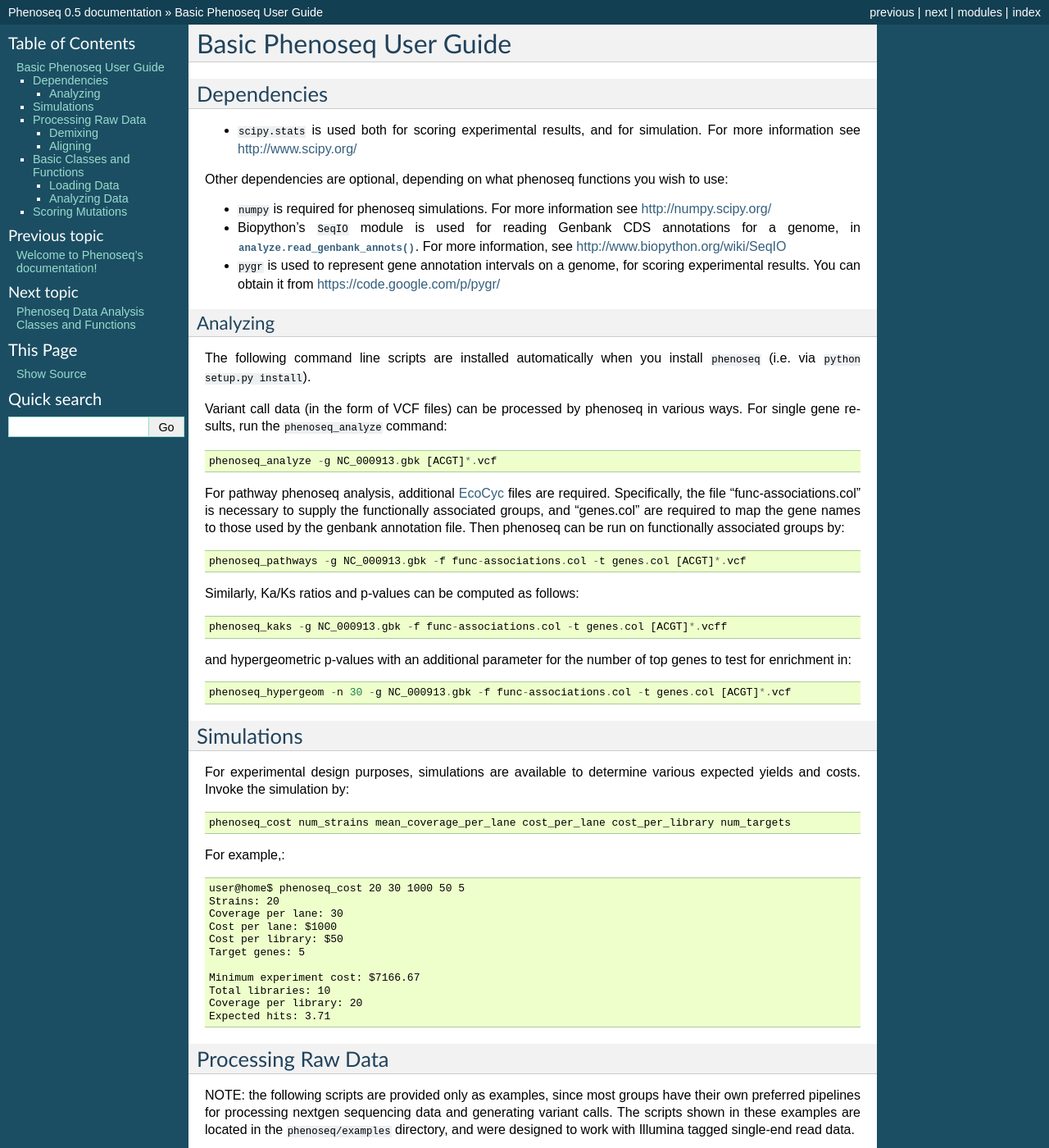
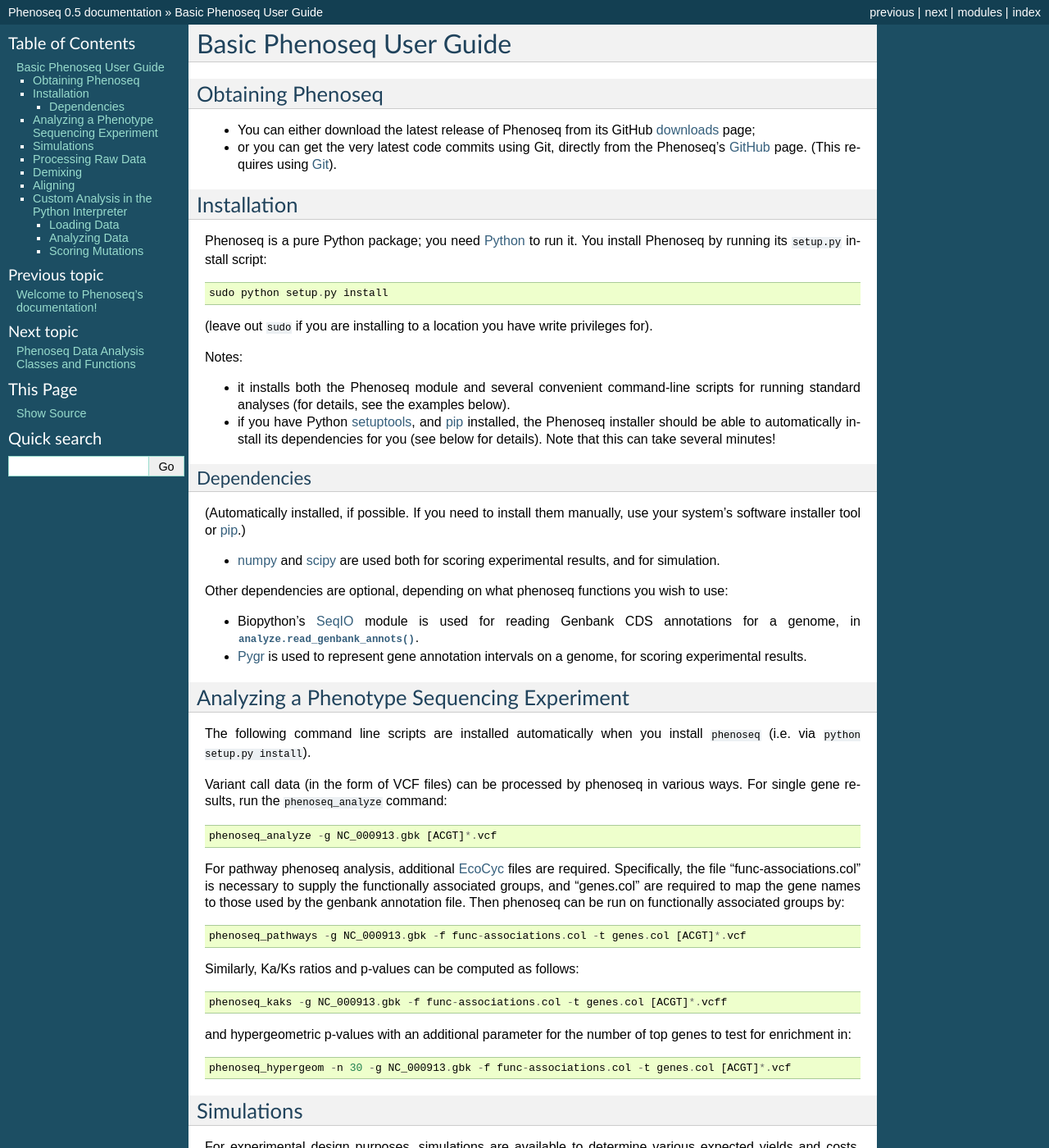
Before and after one commit to cjlee112/phenoseq, a Sphinx documentation site: the page built from doc/usage_tutorial.rst, in a window 1280 px wide and 1400 px high. Shown: the whole window at 82% size. Built offline with Sphinx 7.4.7, drawn with Linux system fonts in a browser that asks for light colours; some of the changed text lies outside the part shown.

Commit message:
adding install docs

```diff
--- a/doc/usage_tutorial.rst
+++ b/doc/usage_tutorial.rst
@@ -3,32 +3,67 @@
 Basic Phenoseq User Guide
 ===========================
 
-------------
-Dependencies
+Obtaining Phenoseq
+------------------
+
+* You can either download the latest release of Phenoseq from its
+  GitHub `downloads <https://github.com/cjlee112/phenoseq/tags>`_ page;
+
+* or you can get the very latest code commits using Git, directly
+  from the Phenoseq's `GitHub <https://github.com/cjlee112/phenoseq>`_ page.
+  (This requires using `Git <http://git-scm.com>`_).
+
+Installation
 ------------
 
-* ``scipy.stats`` is used both for scoring experimental
-  results, and for simulation.  For more information see
-  http://www.scipy.org/
+Phenoseq is a pure Python package; you need
+`Python <http://python.org>`_ to run it.  You install Phenoseq
+by running its ``setup.py`` install script::
+
+  sudo python setup.py install
+
+(leave out ``sudo`` if you are installing to a location you have
+write privileges for).
+
+Notes:
+
+* it installs both the Phenoseq module and several
+  convenient command-line scripts for running standard
+  analyses (for details, see the examples below).
+* if you have Python
+  `setuptools <http://pypi.python.org/pypi/setuptools>`_,
+  and `pip <http://pypi.python.org/pypi/pip>`_
+  installed, the Phenoseq installer should be able to
+  automatically install its dependencies for you (see below
+  for details).  Note that this can take several minutes!
+
+Dependencies
+............
+
+(Automatically installed, if possible.  If you need to install
+them manually, use your system's software installer tool or
+`pip <http://pypi.python.org/pypi/pip>`_.)
+
+* `numpy <http://numpy.scipy.org/>`_ and
+  `scipy <http://www.scipy.org/>`_
+  are used both for scoring experimental
+  results, and for simulation.
 
 Other dependencies are optional, depending on what phenoseq
 functions you wish to use:
 
-* ``numpy`` is required for phenoseq simulations.
-  For more information see http://numpy.scipy.org/
-* Biopython's ``SeqIO`` module is used for reading
+* Biopython's `SeqIO <http://www.biopython.org/wiki/SeqIO>`_
+  module is used for reading
   Genbank CDS annotations for a genome, in
   :func:`analyze.read_genbank_annots()`.
-  For more information, see
-  http://www.biopython.org/wiki/SeqIO
-* ``pygr`` is used to represent gene annotation intervals
+
+* `Pygr <https://code.google.com/p/pygr/>`_
+  is used to represent gene annotation intervals
   on a genome, for scoring experimental results.
-  You can obtain it from https://code.google.com/p/pygr/
 
 
-
-Analyzing
----------
+Analyzing a Phenotype Sequencing Experiment
+-------------------------------------------
 
 The following command line scripts are installed automatically
 when you install ``phenoseq`` (i.e. via ``python setup.py install``).
@@ -56,7 +91,7 @@ test for enrichment in::
 
     phenoseq_hypergeom -n 30 -g NC_000913.gbk -f func-associations.col -t genes.col [ACGT]*.vcf
 
-------------
+
 Simulations
 ------------
 
@@ -79,7 +114,7 @@ For example,::
     Coverage per library: 20
     Expected hits: 3.71
 
--------------------
+
 Processing Raw Data
 -------------------
 
@@ -153,50 +188,31 @@ for more information on using novoalign.
 
 
 
----------------------------
-Basic Classes and Functions
----------------------------
+Custom Analysis in the Python Interpreter
+-----------------------------------------
 
 If the default usage is not sufficent, basic access to the processed data is easy.
 
 Loading Data
-------------
+............
 
 Initially, the data must be loaded from the processed files. First, the annotated reference genome is needed to determine if mutations are synonymous and in coding regions::
 
-	>>> from analyze import *
+	>>> from phenoseq.analyze import *
 	>>> annotated_genome_filename = "NC_000913.gbk"
 	>>> annodb, al, dna = read_genbank_annots(annotated_genome_filename)
 
-This might take a couple of minutes on modest hardware. Next, read in the data from the *.vcf files. In Bash, the argument ``[ACGT]*.vcf`` (from above) expands to something like::
+This might take a couple of minutes on modest hardware. Next, read in the data from the VCF files.  In python, use::
 
-	user@home:~/phenoseq$ echo [ACGT]*.vcf
-	ACAGTG.vcf ACTTGA.vcf ATCACG.vcf CAGATC.vcf CGATGT.vcf CTTGTA.vcf GATCAG.vcf GCCAAT.vcf TGACCA.vcf TTAGGC.vcf
-
-depending on your tags. In python, use::
-
-	>>> tag_files = ['ACAGTG.vcf', 'ACTTGA.vcf', 'ATCACG.vcf', 'CAGATC.vcf', 'CGATGT.vcf', 'CTTGTA.vcf', 'GATCAG.vcf', 'GCCAAT.vcf', 'TGACCA.vcf', 'TTAGGC.vcf']
+	>>> import glob
+	>>> tag_files = glob.glob('*.vcf')
+        >>> tag_files
+        ['ACAGTG.vcf', 'ACTTGA.vcf', 'ATCACG.vcf', 'CAGATC.vcf', 'CGATGT.vcf', 'CTTGTA.vcf', 'GATCAG.vcf', 'GCCAAT.vcf', 'TGACCA.vcf', 'TTAGGC.vcf']
 	>>> snps = read_tag_files(tag_files)
-
-or obtain the list from ``sys.argv`` by passing in the parameters shown above for analyze.py::
-
-	user@home:~/phenoseq$ python2.5 - NC_000913.gbk [ACGT]*.vcf
-	Python 2.5.5 (r255:77872, Sep 14 2010, 16:22:46)
-	[GCC 4.4.5] on linux2
-	Type "help", "copyright", "credits" or "license" for more information.
-	>>> import sys
-	>>> sys.argv
-	['-', 'NC_000913.gbk', 'ACAGTG.vcf', 'ACTTGA.vcf', 'ATCACG.vcf', 'CAGATC.vcf', 'CGATGT.vcf', 'CTTGTA.vcf', 'GATCAG.vcf', 'GCCAAT.vcf', 'TGACCA.vcf', 'TTAGGC.vcf']
-	>>> annotated_genome_filename = sys.argv[1]
-	>>> tag_files = sys.argv[2:]
-	>>> annotated_genome_filename
-	'NC_000913.gbk'
-	>>> tag_files
-	['ACAGTG.vcf', 'ACTTGA.vcf', 'ATCACG.vcf', 'CAGATC.vcf', 'CGATGT.vcf', 'CTTGTA.vcf', 'GATCAG.vcf', 'GCCAAT.vcf', 'TGACCA.vcf', 'TTAGGC.vcf']
 
 
 Analyzing Data
---------------
+..............
 
 The result from any SNP reading function such as :func:`analyze.read_vcf`
 or :func:`analyze.read_tag_files` is a list of :class:`analyze.SNP` objects.
@@ -223,9 +239,9 @@ We can filter these results to just nonsynonymous SNPs::
         >>> gsd = filter_nonsyn(gsd)
 
 
----------------------
+
 Scoring Mutations
----------------------
+.................
 
 Finally, we score the genes for significant p-values::
 
```
